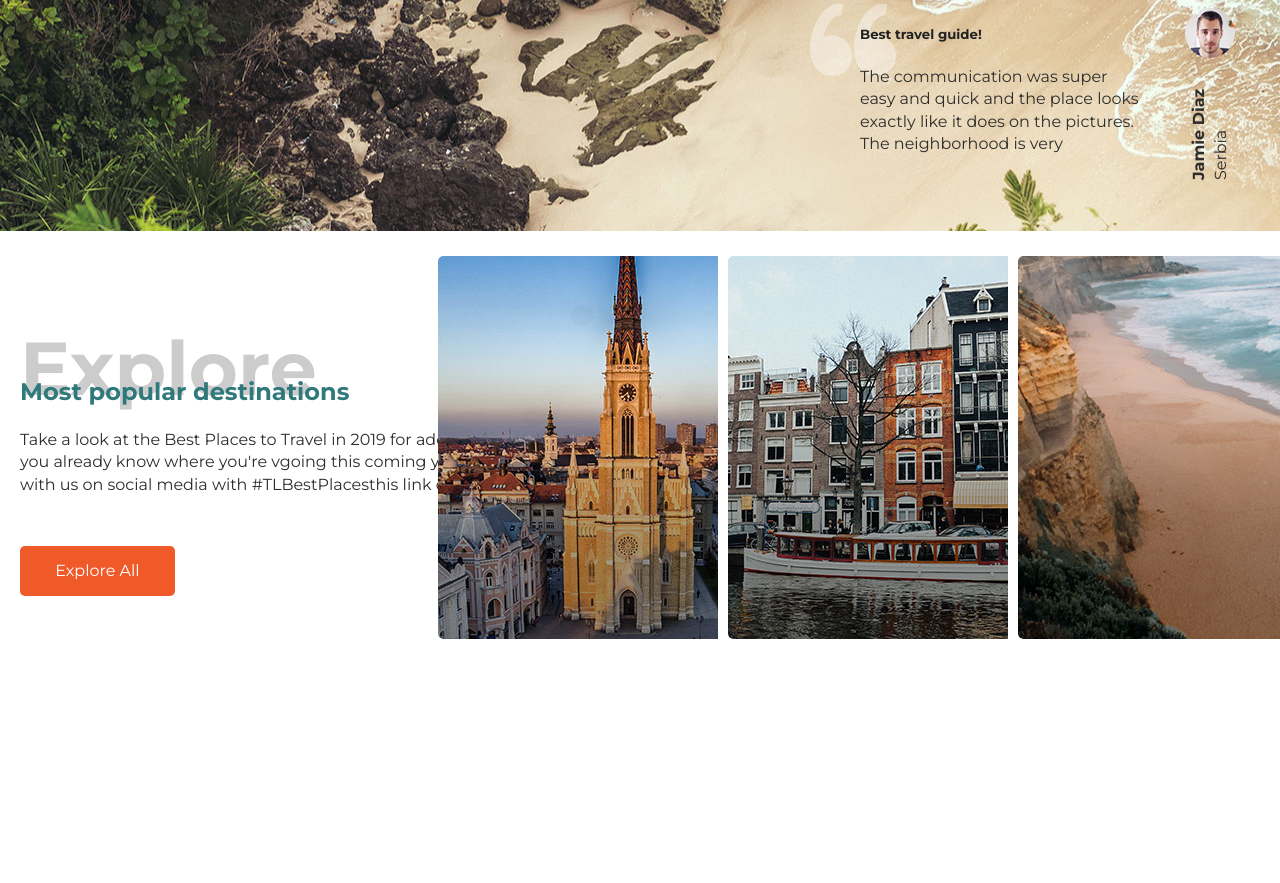
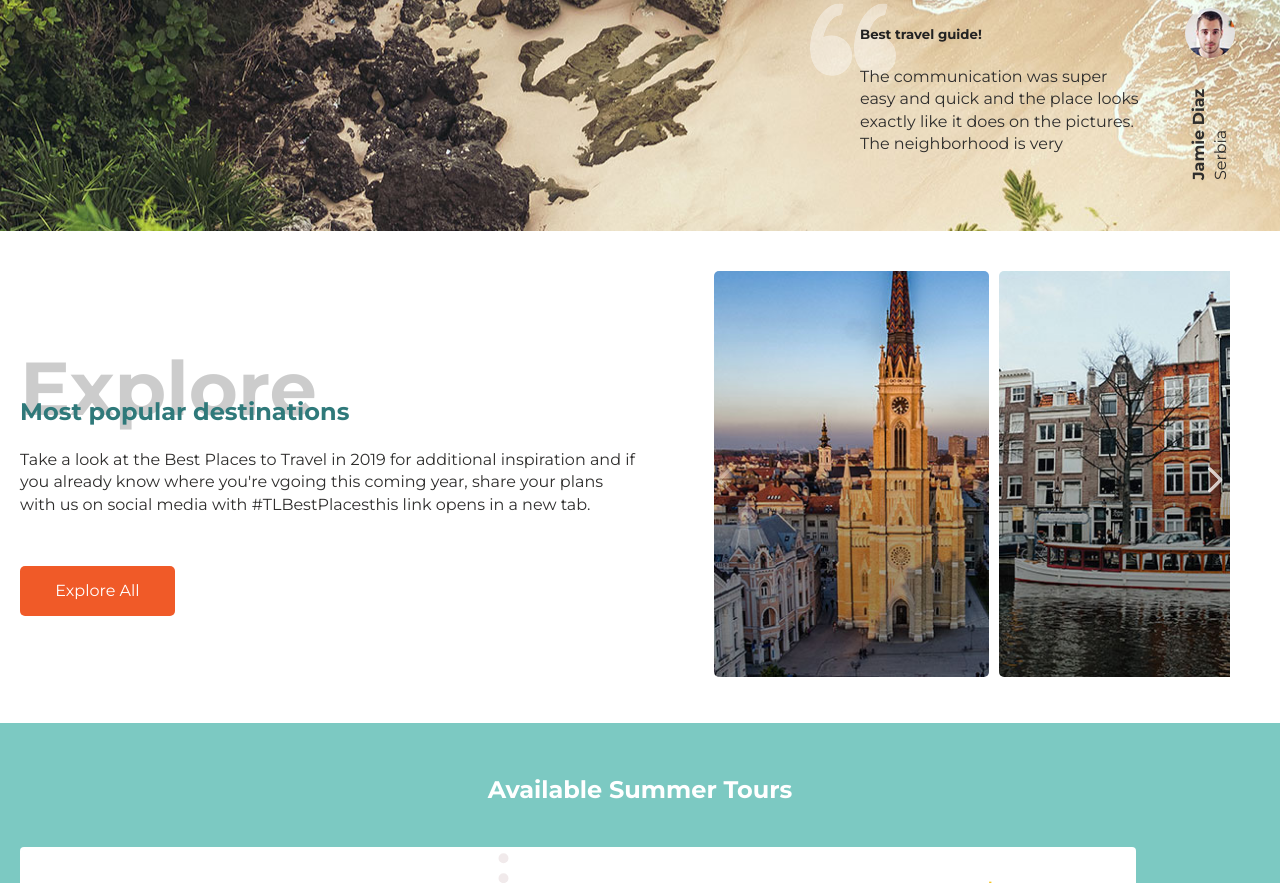
Before and after one commit to Soullighter/Travel_site, a plain HTML site: page index.html in a window 1280 px wide. Shown: the part 583-1466 px from the top of the page. Drawn offline with nearby package versions, Linux system fonts and the light colour scheme.

Commit message:
Slider fixes and accordion

```diff
--- a/css/main.css
+++ b/css/main.css
@@ -503,19 +503,7 @@ footer p {
 /**********Footer end**********/
 
 /**********Slick slider**********/
-.slick-list .slick-track {
-    width: 855px!important;
-}
-.slick-list .slick-track .slick-slide {
-    width: 240px!important;
-}
-.slick-list {
-    padding:0 20% 0 0!important;
-}
 .slick-initialized .slick-slide div  {
-    width: 229px;
-    height: 348px;
-    overflow: hidden;
     border-radius: 5px;
 }
 .slick-next {
@@ -540,6 +528,11 @@ footer p {
 }
 [dir='rtl'] .slick-prev:before {
     content: url(../img/arrow-right.png);
+}
+.slick-slide img {
+    border-radius: 5px;
+    max-width: calc(100% - 10px);
+    margin-left: 5px;
 }
 /* ==========================================================================
    Helper classes
@@ -669,6 +662,7 @@ button {
     .explore .left-side {
         width: 50%;
         margin: 20px 20px 0 0;
+        float: left;
     }
     .explore .btn {
         display: block;
@@ -683,23 +677,9 @@ button {
         text-align: left;
     }
     /**********Slick slider**********/
-    .slick-list {
-        padding: 0 0 0 0 !important;
-    }
-    .slick-list .slick-track .slick-slide {
-        width: 290px!important;
-    }
     .slick-slider {
-        top: -400px;
-        right: -380px;
-        margin: 30px;
-    }
-    .slick-initialized .slick-slide div  {
-        width: 100%;
-        height: 383px;
-    }
-    .slick-list .slick-track {
-        width: 1200px!important;
+        float: right;
+        width: 42%;
     }
     /**********Tour**********/
     .tour-informations .left-side {
@@ -789,8 +769,6 @@ button {
     }
     /**********Slick slider**********/
     .slick-slider {
-        top: -370px;
-        right: -240px;
         margin: 30px;
     }
     /**********Tour**********/
--- a/index.html
+++ b/index.html
@@ -79,11 +79,15 @@
       <p>Explore</p>
         <h2>Most popular destinations</h2>
           <p class="text-center">Take a look at the Best Places to Travel in 2019 for additional inspiration and if you already know where you're vgoing this coming year, share your plans with us on social media with #TLBestPlacesthis link opens in a new tab.</p>
+          <button class="btn">Explore All</button>
     </div>
-          <button class="btn">Explore All</button>
           <div class="slick-slider">
               <div><img src="img/img-1.jpg" alt="Novi Sad,Serbia"></div>
               <div><img src="img/img-2.jpg" alt="Amesterdam,Netherlands"></div>
+              <div><img src="img/img-3.jpg" alt="The Bahamas"></div>
+              <div><img src="img/img-1.jpg" alt="Novi Sad,Serbia"></div>
+              <div><img src="img/img-2.jpg" alt="Amesterdam,Netherlands"></div>
+              <div><img src="img/img-3.jpg" alt="The Bahamas"></div>
               <div><img src="img/img-3.jpg" alt="The Bahamas"></div>
           </div>
   </div>
@@ -241,6 +245,7 @@
 
   <script src="js/vendor/modernizr-3.6.0.min.js"></script>
   <script src="https://code.jquery.com/jquery-3.3.1.min.js" integrity="sha256-FgpCb/KJQlLNfOu91ta32o/NMZxltwRo8QtmkMRdAu8=" crossorigin="anonymous"></script>
+  <script type="text/javascript" src="//code.jquery.com/jquery-migrate-1.2.1.min.js"></script>
   <script>window.jQuery || document.write('<script src="js/vendor/jquery-3.3.1.min.js"><\/script>')</script>
   <script src="js/plugins.js"></script>
   <script src="js/main.js"></script>
--- a/js/main.js
+++ b/js/main.js
@@ -1,22 +1,14 @@
 //Slick slider
 $(document).ready(function(){
   $('.slick-slider').slick({
-    centerMode: true,
-    centerPadding: '19%',
+    speed: 300,
+    slidesToShow: 1,
+    // centerMode: true,
     infinite: false,
-    speed: 300,
-    slidesToShow: 4,
-    slidesToScroll: 4,
+    variableWidth: true,
     responsive: [
       {
-        breakpoint: 1024,
-        settings: {
-          slidesToShow: 3,
-          slidesToScroll: 3,
-        }
-      },
-      {
-        breakpoint: 600,
+        breakpoint: 768,
         settings: {
           slidesToShow: 2,
           slidesToScroll: 2
@@ -29,9 +21,6 @@ $(document).ready(function(){
           slidesToScroll: 1
         }
       }
-      // You can unslick at a given breakpoint now by adding:
-      // settings: "unslick"
-      // instead of a settings object
     ]
   });
 });
```
